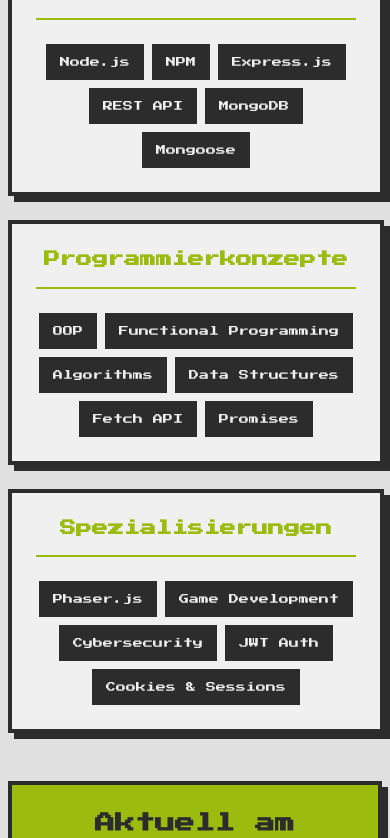
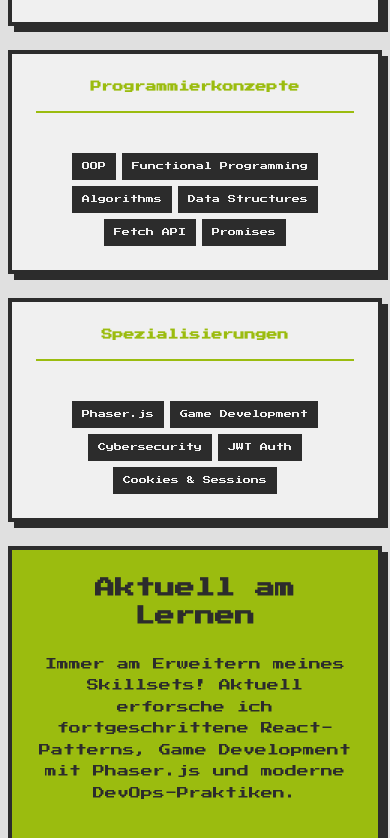
Before and after one commit to ChrisKlemtz/CK-WebDev_Portfolio, a React (Vite) app: page /tech-stack in a window 390 px wide. Shown: the part 860-1698 px from the top of the page. Built offline with nearby package versions, Linux system fonts and the light colour scheme.

Commit message:
fixed some techstack-page styling / responsive design

```diff
--- a/src/styles/main.scss
+++ b/src/styles/main.scss
@@ -688,8 +688,12 @@
 
   &__content, &__grid {
     display: grid;
-    grid-template-columns: repeat(auto-fit, minmax(280px, 1fr));
+    grid-template-columns: repeat(auto-fit, minmax(min(100%, 320px), 1fr));
     gap: $spacing-lg;
+
+    @media (max-width: $breakpoint-sm) {
+      gap: $spacing-md;
+    }
 
     @media (max-width: $breakpoint-xs) {
       grid-template-columns: 1fr;
@@ -783,13 +787,87 @@
 }
 
 // Tech Stack
+.tech-stack__grid {
+  display: grid;
+  grid-template-columns: repeat(6, 1fr);
+  gap: $spacing-lg;
+  max-width: 1400px;
+  margin: 0 auto;
+
+  // On larger desktops (3 columns fit)
+  @media (min-width: 1280px) {
+    .tech-category {
+      grid-column: span 2;
+    }
+
+    // First 3 boxes take full width (2 columns each = 6 columns total)
+    .tech-category:nth-child(1),
+    .tech-category:nth-child(2),
+    .tech-category:nth-child(3) {
+      grid-column: span 2;
+    }
+
+    // Last 2 boxes centered (skip 1 column, span 2, skip 1 column)
+    .tech-category:nth-child(4) {
+      grid-column: 2 / span 2;
+    }
+
+    .tech-category:nth-child(5) {
+      grid-column: 4 / span 2;
+    }
+  }
+
+  // Tablets and smaller desktops (2 columns)
+  @media (max-width: 1279px) and (min-width: 769px) {
+    grid-template-columns: repeat(2, 1fr);
+
+    .tech-category {
+      grid-column: span 1;
+    }
+  }
+
+  // Tablets (1 or 2 columns depending on space)
+  @media (max-width: $breakpoint-sm) {
+    grid-template-columns: repeat(auto-fit, minmax(min(100%, 320px), 1fr));
+    gap: $spacing-md;
+
+    .tech-category {
+      grid-column: span 1;
+    }
+  }
+
+  // Mobile (1 column)
+  @media (max-width: $breakpoint-xs) {
+    grid-template-columns: 1fr;
+    gap: $spacing-md;
+
+    .tech-category {
+      grid-column: span 1;
+    }
+  }
+}
+
 .tech-category {
+  display: flex;
+  flex-direction: column;
+  min-height: 100%;
+
   &__title {
     font-size: $font-size-base;
     color: $color-accent-green;
     text-align: center;
     padding-bottom: $spacing-sm;
     border-bottom: 2px solid $color-accent-green;
+    line-height: 1.6;
+    flex-shrink: 0;
+
+    @media (max-width: $breakpoint-md) {
+      font-size: $font-size-small;
+    }
+
+    @media (max-width: $breakpoint-xs) {
+      font-size: 11px;
+    }
   }
 
   &__skills {
@@ -798,6 +876,13 @@
     gap: $spacing-xs;
     justify-content: center;
     margin-top: $spacing-md;
+    flex: 1;
+    align-content: flex-start;
+
+    @media (max-width: $breakpoint-xs) {
+      gap: 6px;
+      margin-top: $spacing-sm;
+    }
   }
 }
 
@@ -807,11 +892,24 @@
   background-color: $color-primary-dark;
   color: $color-white;
   border: 2px solid $color-primary-dark;
+  word-wrap: break-word;
+  overflow-wrap: break-word;
+  text-align: center;
 
   &:hover {
     background-color: $color-accent-green;
     color: $color-primary-dark;
     transform: scale(1.05);
+  }
+
+  @media (max-width: $breakpoint-sm) {
+    font-size: 9px;
+    padding: 6px 10px;
+  }
+
+  @media (max-width: $breakpoint-xs) {
+    font-size: 8px;
+    padding: 5px 8px;
   }
 }
 
@@ -821,7 +919,20 @@
   max-width: 600px;
   margin: $spacing-xl auto 0;
 
-  h3, p { color: $color-primary-dark; }
+  h3, p {
+    color: $color-primary-dark;
+    word-wrap: break-word;
+    overflow-wrap: break-word;
+  }
+
+  @media (max-width: $breakpoint-sm) {
+    margin: $spacing-lg auto 0;
+  }
+
+  @media (max-width: $breakpoint-xs) {
+    margin: $spacing-md auto 0;
+    max-width: 100%;
+  }
 }
 
 // Contact
```
